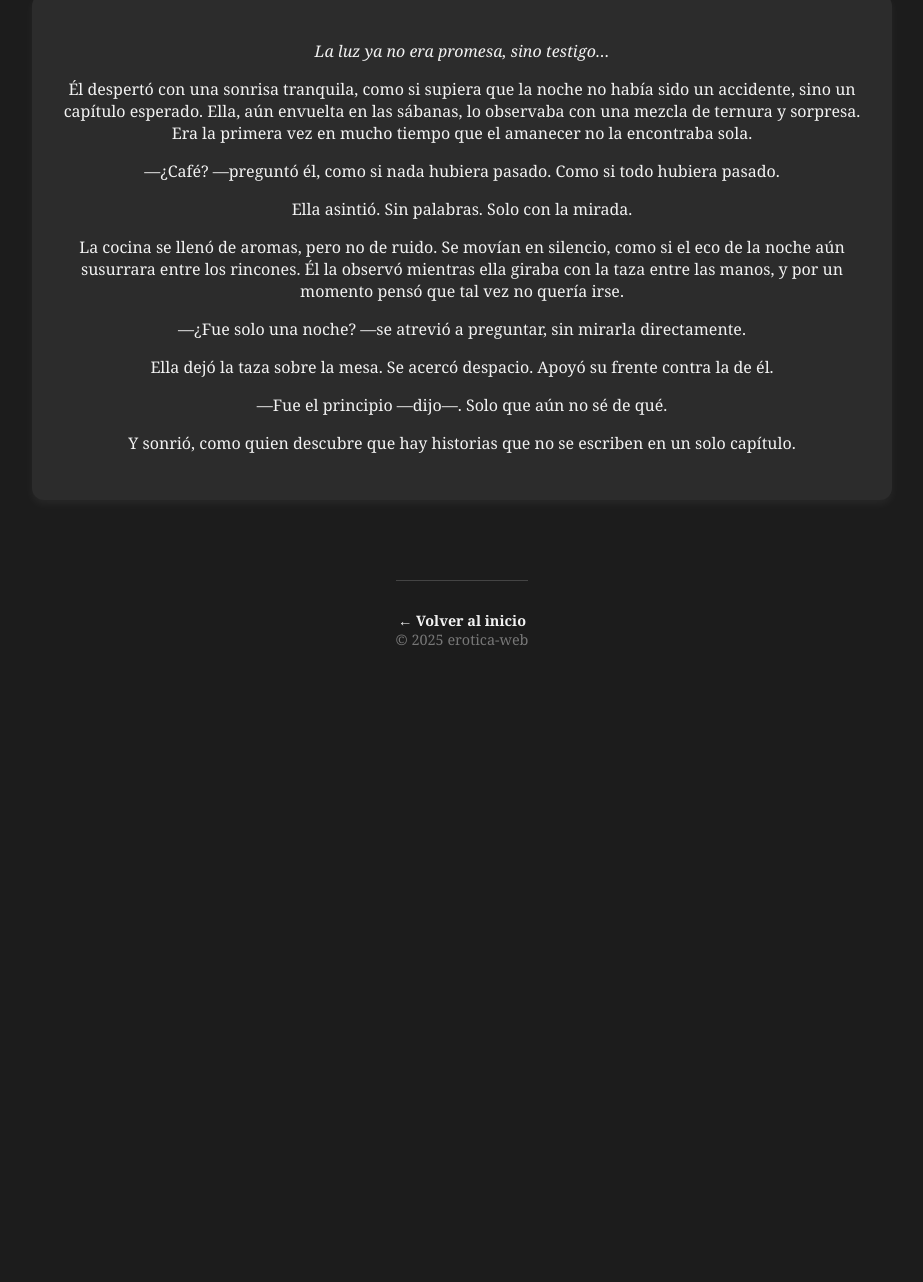
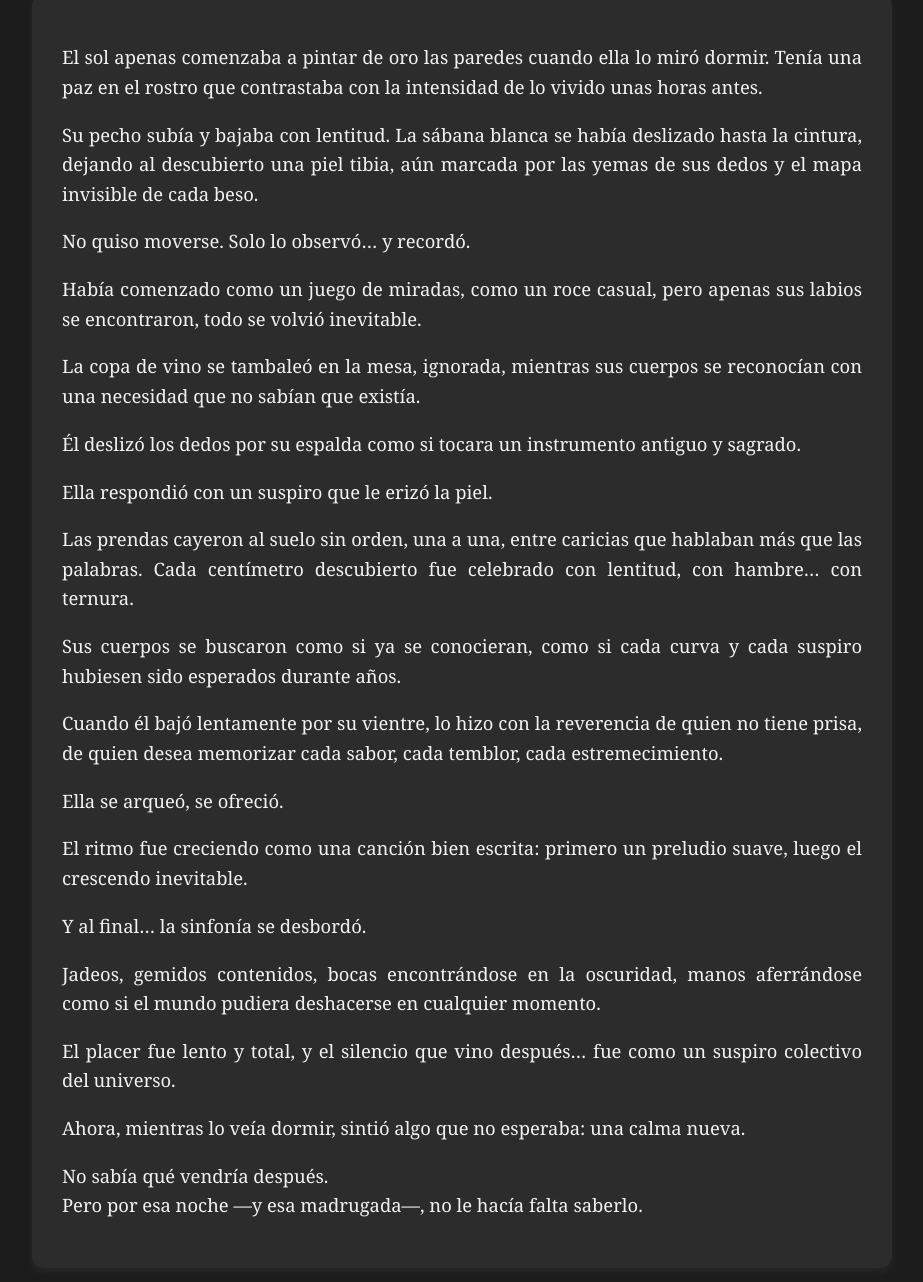
Before and after one commit to Cris2293-dark/erotica-web, a website: page client/historia2.html in a window 1280 px wide. Shown: the part 116-1398 px from the top of the page, without its empty margins (178-1101 px from the left). Before the commit the page ends 800 px from the top, so only its background shows below. Drawn offline with Linux system fonts and the light colour scheme.

```diff
--- a/client/estilos.css
+++ b/client/estilos.css
@@ -1,4 +1,3 @@
-/* Fondo oscuro y texto claro */
 body {
   background-color: #1c1c1c;
   color: #f2f2f2;
@@ -11,22 +10,19 @@
   min-height: 100vh;
 }
 
-/* Título principal */
 h1 {
   color: #d12d6f;
-  font-size: 2.75rem; /* 10% más grande */
+  font-size: 2.75rem;
   margin: 40px 0 10px;
   text-align: center;
 }
 
-/* Subtítulos */
 h2 {
   font-size: 1.8rem;
   margin-bottom: 15px;
   text-align: center;
 }
 
-/* Contenedor principal de cada sección */
 .historia {
   width: 90%;
   max-width: 800px;
@@ -35,10 +31,11 @@
   margin-bottom: 30px;
   border-radius: 12px;
   box-shadow: 0 4px 10px rgba(255, 255, 255, 0.05);
-  text-align: center;
+  text-align: justify;
+  line-height: 1.6;
+  font-size: 1.15rem;
 }
 
-/* Lista de enlaces a historias como tarjetas */
 ul {
   list-style: none;
   padding: 0;
@@ -64,7 +61,6 @@
   transform: translateY(-5px);
 }
 
-/* Enlaces dentro de las tarjetas */
 li a {
   color: #f2f2f2;
   text-decoration: none;
@@ -75,8 +71,6 @@
 li a:hover {
   color: #d12d6f;
 }
-
-/* Pie de página */
 
 footer {
   text-align: center;
--- a/client/historia2.html
+++ b/client/historia2.html
@@ -6,30 +6,48 @@
   <link rel="stylesheet" href="estilos.css" />
 </head>
 <body>
-  <h1>Después del amanecer</h1>
+  <h1 class="titulo-animado">❤️ Después del amanecer</h1>
 
   <div class="historia">
-    <p><em>La luz ya no era promesa, sino testigo…</em></p>
+    <p>El sol apenas comenzaba a pintar de oro las paredes cuando ella lo miró dormir. Tenía una paz en el rostro que contrastaba con la intensidad de lo vivido unas horas antes.</p>
 
-    <p>Él despertó con una sonrisa tranquila, como si supiera que la noche no había sido un accidente, sino un capítulo esperado. Ella, aún envuelta en las sábanas, lo observaba con una mezcla de ternura y sorpresa. Era la primera vez en mucho tiempo que el amanecer no la encontraba sola.</p>
+    <p>Su pecho subía y bajaba con lentitud. La sábana blanca se había deslizado hasta la cintura, dejando al descubierto una piel tibia, aún marcada por las yemas de sus dedos y el mapa invisible de cada beso.</p>
 
-    <p>—¿Café? —preguntó él, como si nada hubiera pasado. Como si todo hubiera pasado.</p>
+    <p>No quiso moverse. Solo lo observó… y recordó.</p>
 
-    <p>Ella asintió. Sin palabras. Solo con la mirada.</p>
+    <p>Había comenzado como un juego de miradas, como un roce casual, pero apenas sus labios se encontraron, todo se volvió inevitable.</p>
 
-    <p>La cocina se llenó de aromas, pero no de ruido. Se movían en silencio, como si el eco de la noche aún susurrara entre los rincones. Él la observó mientras ella giraba con la taza entre las manos, y por un momento pensó que tal vez no quería irse.</p>
+    <p>La copa de vino se tambaleó en la mesa, ignorada, mientras sus cuerpos se reconocían con una necesidad que no sabían que existía.</p>
 
-    <p>—¿Fue solo una noche? —se atrevió a preguntar, sin mirarla directamente.</p>
+    <p>Él deslizó los dedos por su espalda como si tocara un instrumento antiguo y sagrado.</p>
 
-    <p>Ella dejó la taza sobre la mesa. Se acercó despacio. Apoyó su frente contra la de él.</p>
+    <p>Ella respondió con un suspiro que le erizó la piel.</p>
 
-    <p>—Fue el principio —dijo—. Solo que aún no sé de qué.</p>
+    <p>Las prendas cayeron al suelo sin orden, una a una, entre caricias que hablaban más que las palabras. Cada centímetro descubierto fue celebrado con lentitud, con hambre… con ternura.</p>
 
-    <p>Y sonrió, como quien descubre que hay historias que no se escriben en un solo capítulo.</p>
+    <p>Sus cuerpos se buscaron como si ya se conocieran, como si cada curva y cada suspiro hubiesen sido esperados durante años.</p>
+
+    <p>Cuando él bajó lentamente por su vientre, lo hizo con la reverencia de quien no tiene prisa, de quien desea memorizar cada sabor, cada temblor, cada estremecimiento.</p>
+
+    <p>Ella se arqueó, se ofreció.</p>
+
+    <p>El ritmo fue creciendo como una canción bien escrita: primero un preludio suave, luego el crescendo inevitable.</p>
+
+    <p>Y al final… la sinfonía se desbordó.</p>
+
+    <p>Jadeos, gemidos contenidos, bocas encontrándose en la oscuridad, manos aferrándose como si el mundo pudiera deshacerse en cualquier momento.</p>
+
+    <p>El placer fue lento y total, y el silencio que vino después… fue como un suspiro colectivo del universo.</p>
+
+    <p>Ahora, mientras lo veía dormir, sintió algo que no esperaba: una calma nueva.</p>
+
+    <p>No sabía qué vendría después.<br />
+    Pero por esa noche —y esa madrugada—, no le hacía falta saberlo.</p>
   </div>
 
   <footer>
-    <a href="index.html">← Volver al inicio</a><br />
+    <a href="historia1.html">← Volver al capítulo anterior</a> |
+    <a href="index.html">Inicio</a><br />
     © 2025 erotica-web
   </footer>
 </body>
```
Also changed, not shown: client/historia1.html (+3 -2 lines), client/index.html (+6 -9 lines).
